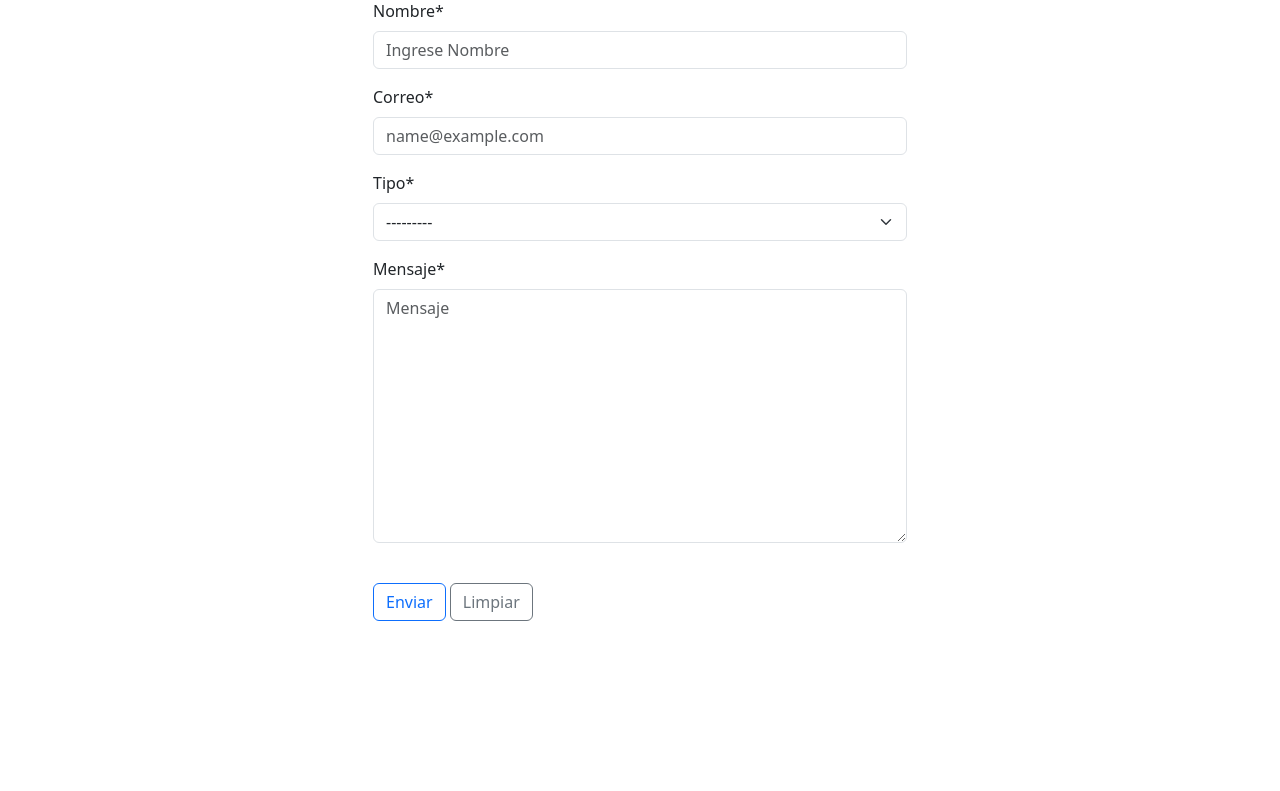
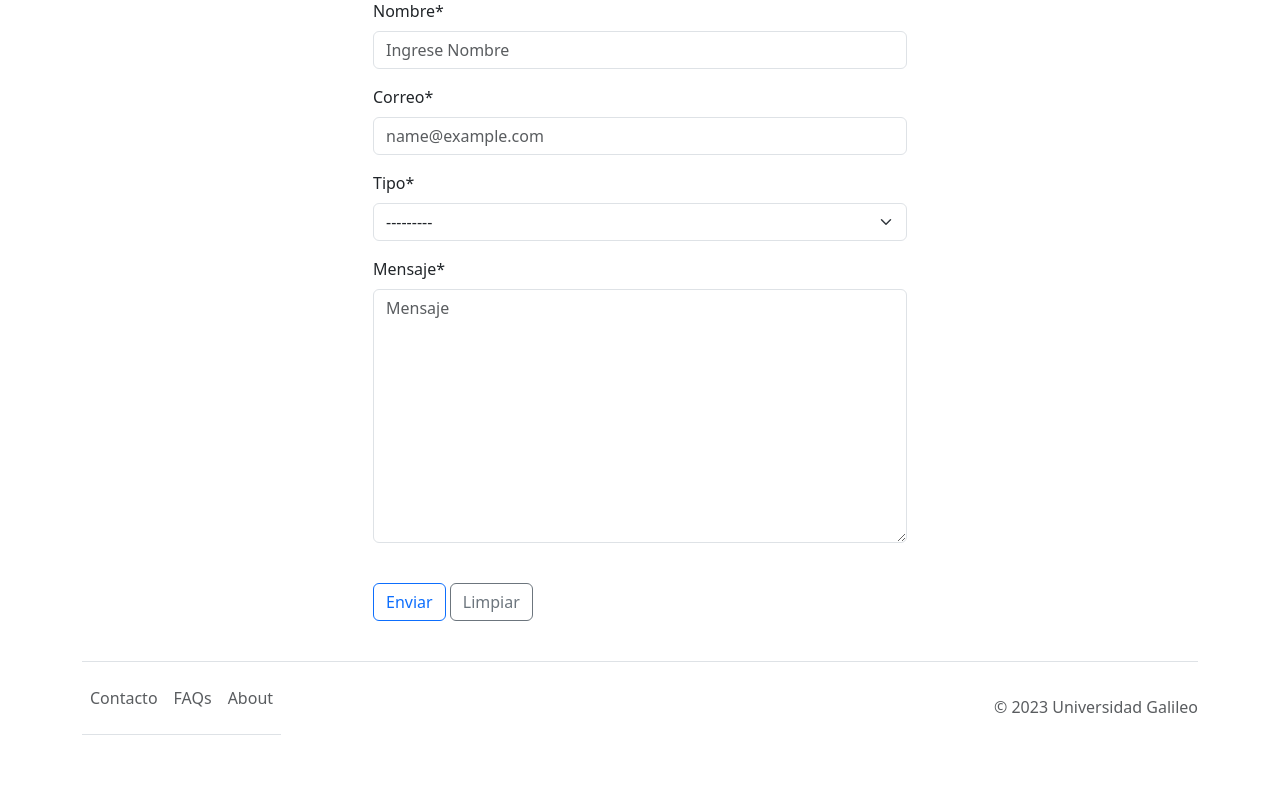
Before and after one commit to cjorellana/proyecto_django, a Django app: page /contacto/ in a window 1280 px wide. Shown: the part 178-969 px from the top of the page. Before the commit the page ends 799 px from the top, so only its background shows below. Run offline with Django 4.2, Linux system fonts and the light colour scheme; some libraries are stand-ins or nearby versions.

Commit message:
se agrega url y footer

```diff
--- a/eventos/templates/base.html
+++ b/eventos/templates/base.html
@@ -22,6 +22,11 @@
     {% endblock  %}
     </div>
 
+
+
+
+    {% include 'footer.html' %}
+
     <script src="{% static 'js/local.js' %}"> </script>
     {% bootstrap_javascript %}
 </body>
--- /dev/null
+++ b/eventos/templates/footer.html
@@ -0,0 +1,18 @@
+<div class="container">
+    <footer class="d-flex flex-wrap justify-content-between align-items-center py-3 my-4 border-top">
+      <ul class="nav justify-content-center border-bottom pb-3 mb-3">
+        <li class="nav-item">
+            <a href="{% url 'contacto' %}" class="nav-link px-2 text-body-secondary">Contacto</a>
+
+        </li>
+        <li class="nav-item">
+            <a href="#" class="nav-link px-2 text-body-secondary">FAQs</a>
+        </li>
+        <li class="nav-item">
+            <a href="{% url 'about' %}" class="nav-link px-2 text-body-secondary">About</a>
+        </li>
+
+      </ul>
+      <p class="text-center text-body-secondary">© 2023 Universidad Galileo</p>
+    </footer>
+</div>
--- a/eventos/urls.py
+++ b/eventos/urls.py
@@ -4,7 +4,7 @@ from . import views
 
 urlpatterns = [
     path('', views.index),
-    path('about/', views.about),
-    path('contacto/', views.contacto),
-    path('detalle/<codigo>/', views.detalle)
+    path('about/', views.about,name='about'),
+    path('contacto/', views.contacto,name='contacto'),
+    path('detalle/<codigo>/', views.detalle,name='detalle'),
 ]
```
